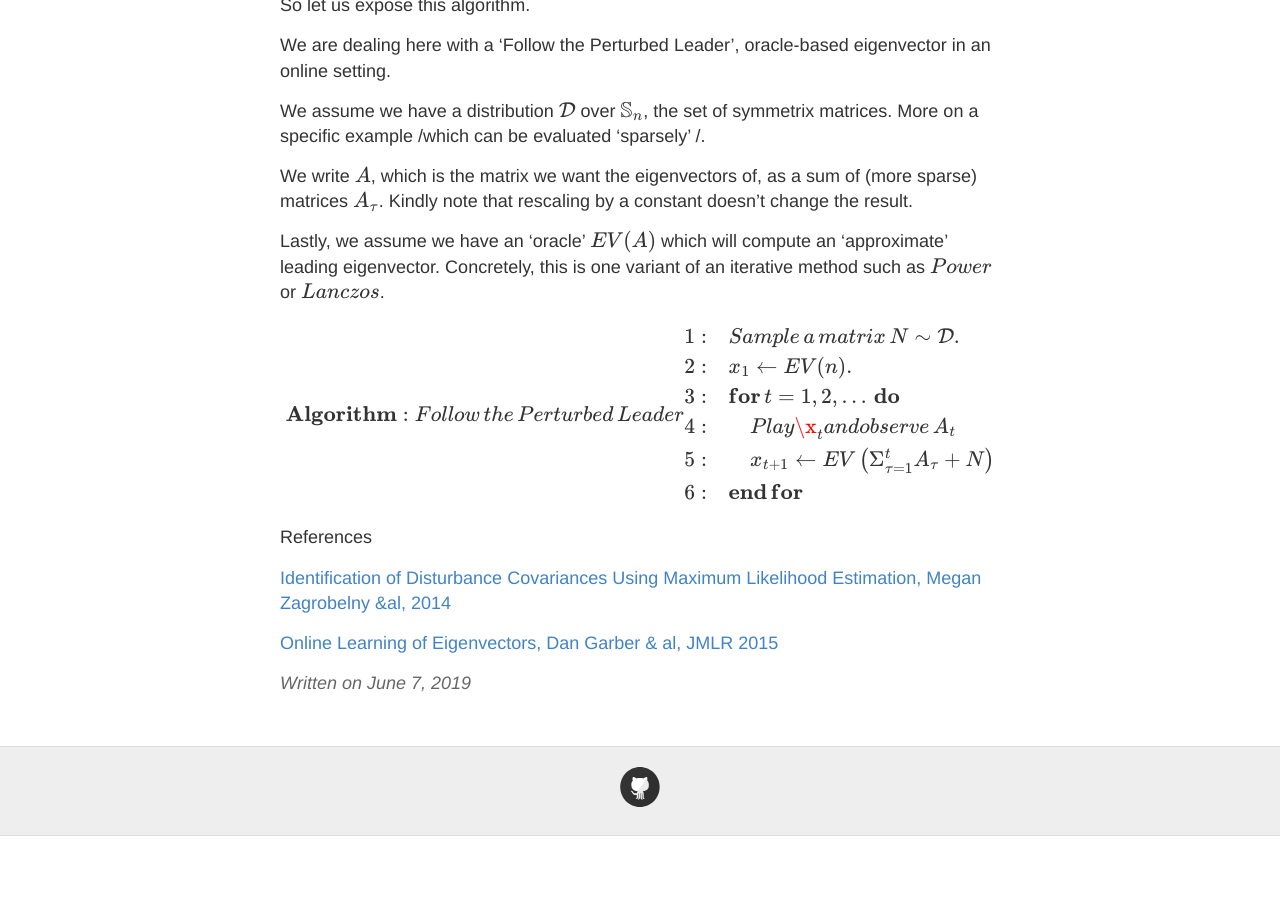
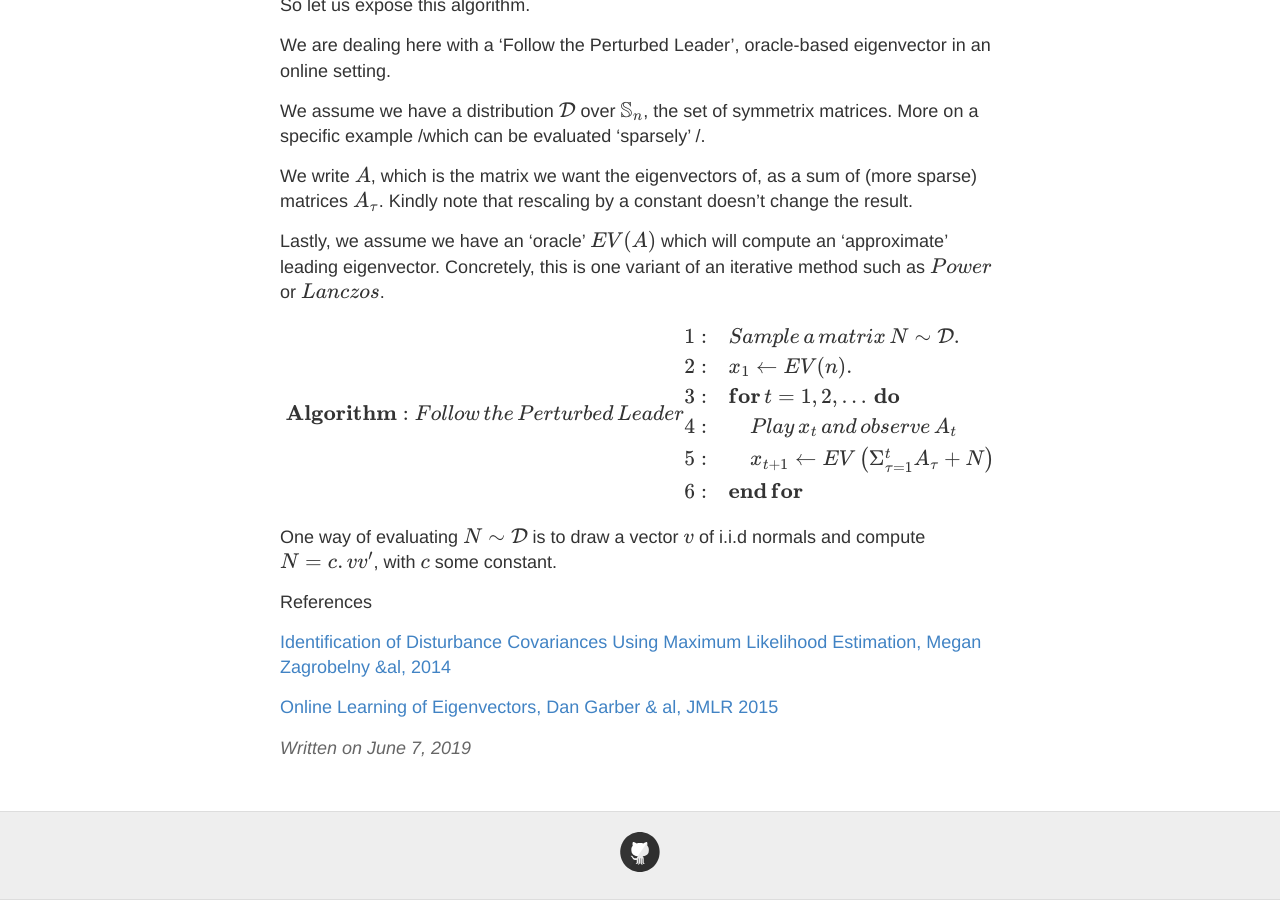
Before and after one commit to zeta1999/renoir42, a Jekyll site: the page built from _posts/2019-6-7-Eigen.md, in a window 1280 px wide and 900 px high, scrolled down 1320 px. Built offline with Jekyll 4.4.1, drawn with Linux system fonts in a browser that asks for light colours; formulas are drawn with MathJax 3; a script that is not in the unit is left out; before the commit the page ends 2156 px from its top, so only the background shows below that.

Commit message:
Update 2019-6-7-Eigen.md

```diff
--- a/_posts/2019-6-7-Eigen.md
+++ b/_posts/2019-6-7-Eigen.md
@@ -75,12 +75,13 @@ $$
 1: & Sample \, a \, matrix \, N \sim \mathcal{D}. \\
 2: & x_1 \leftarrow EV(n). \\
 3: & \mathbf{for} \, t= 1,2, \ldots \, \mathbf{do} \\
-4: & \quad Play \x_t and observe \, A_t \\
+4: & \quad Play \, x_t \, and \, observe \, A_t \\
 5: & \quad x_{t+1} \leftarrow EV \left( \Sigma_{\tau=1}^t A_\tau + N \right) \\
 6: & \mathbf{end \, for}
 \end{array}
 $$
 
+One way of evaluating $ N \sim \mathcal{D} $ is to draw a vector $ v $ of i.i.d normals and compute $ N = c . vv' $, with $c$ some constant.
 
 References
 
```
